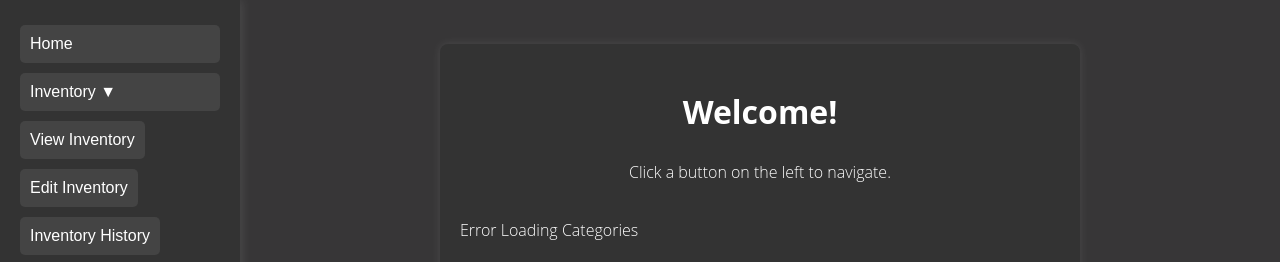
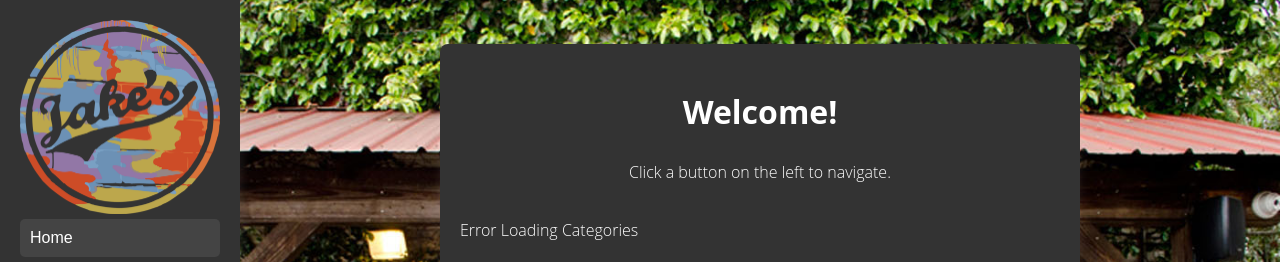
Before and after one commit to JakeOnDevineCRM/JakeCRM, a website: page views/main-page.html in a window 1280 px wide. Shown: the top 262 px of the page. Drawn offline with Linux system fonts and the light colour scheme; no server answers.

Commit message:
Added logo to sidebar & background image to  home page

```diff
--- a/views/main-page.html
+++ b/views/main-page.html
@@ -5,10 +5,12 @@
     <meta name="viewport" content="width=device-width, initial-scale=1.0" />
     <title>Jake's Main Page</title>
     <link rel="stylesheet" href="/styles.css" />
+    <style>body{background-image:  url("/images/background.jpg"); background-size: cover; background-position: center; background-repeat: no-repeat;}</style>
   </head>
   <body>
     <!-- Sidebar Navigation -->
     <div class="sidebar">
+      <img src="/images/logo.png" alt="Jake's logo">
       <button onclick="loadMainPage()">Home</button>
       <button onclick="toggleSubmenu()">Inventory ▼</button>
       <div id="inventory-submenu" class="submenu">
```
Also changed, not shown: public/images/background.jpg (added), public/images/logo.png (added).
